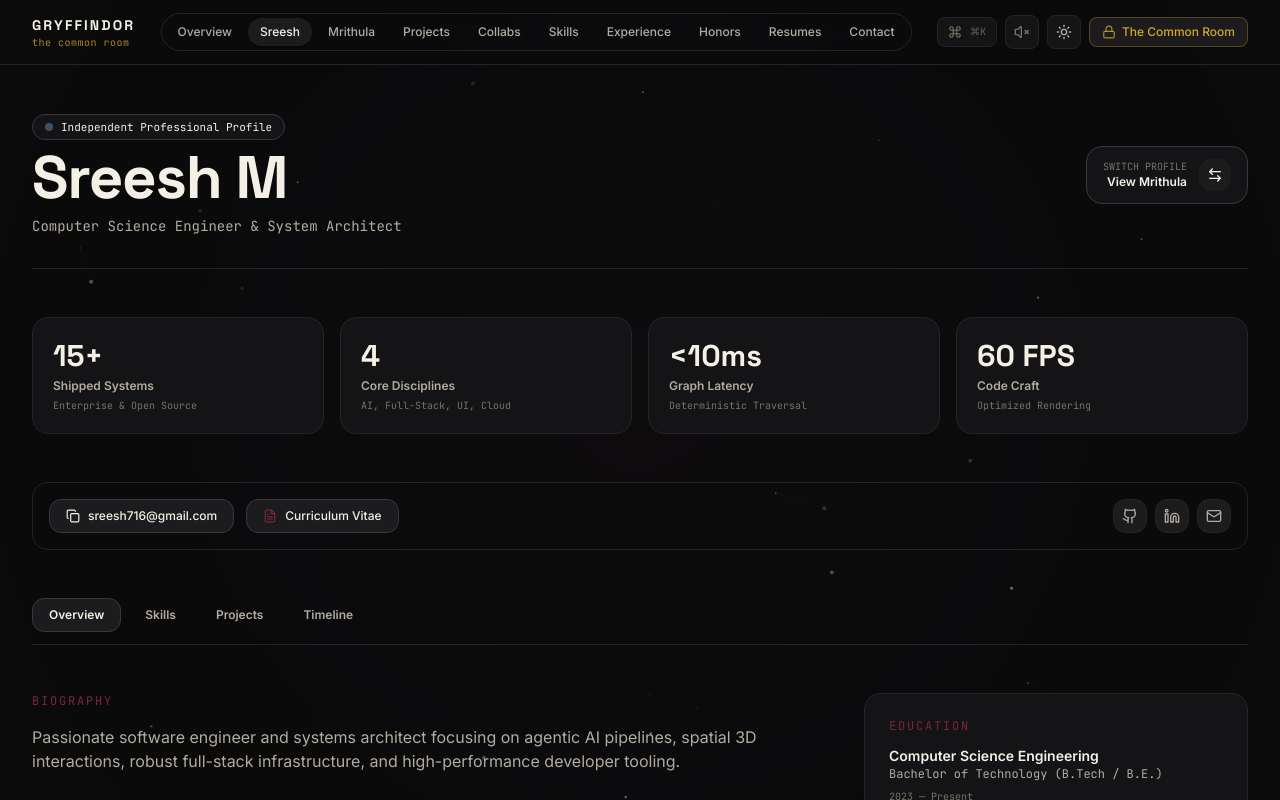
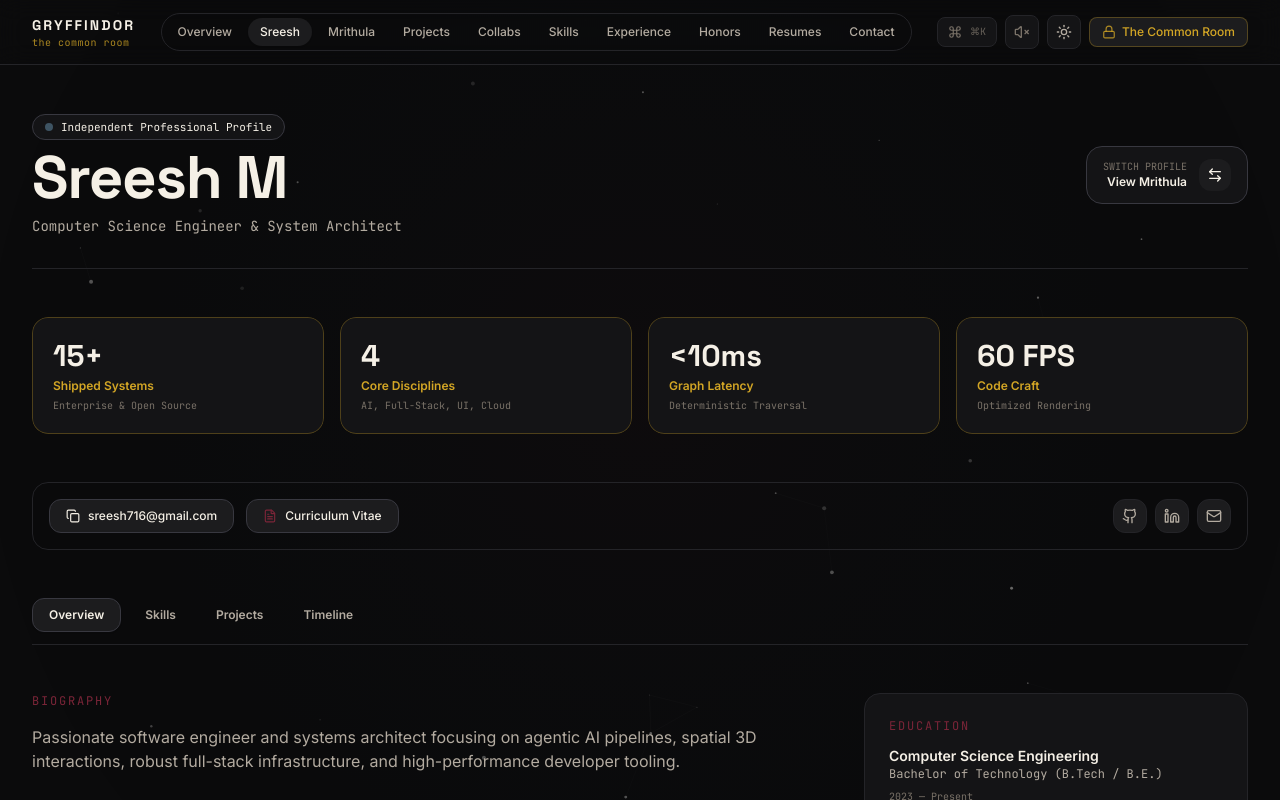
Before and after one commit to SreeshM18/GRYFFINDOR, a React (Vite) app: page /sreesh in a window 1280 px wide. Shown: the top 800 px of the page. Built offline with nearby package versions, Linux system fonts and the light colour scheme.

Commit message:
feat(server): ignore research archive in file watcher and enhance profile page with 3D perspective telemetry

```diff
--- a/src/pages/ProfilePage.tsx
+++ b/src/pages/ProfilePage.tsx
@@ -4,6 +4,7 @@ import { Mail, ArrowRight, Check, Copy, FileText, ArrowLeftRight } from 'lucide-
 import { GithubIcon, LinkedinIcon } from '../components/ui/Icons';
 import { PROFILES_DATA, INITIAL_PROJECTS, INITIAL_TIMELINE } from '../data/initialData';
 import { soundFx } from '../components/ui/AudioSynthesizer';
+import { PerspectiveCard } from '../components/ui/PerspectiveCard';
 import { ProfileId } from '../types';
 
 export const ProfilePage: React.FC<{ forcedId?: ProfileId }> = ({ forcedId }) => {
@@ -64,16 +65,18 @@ export const ProfilePage: React.FC<{ forcedId?: ProfileId }> = ({ forcedId }) =>
         </Link>
       </div>
 
-      {/* Metrics & Quick Action Bar */}
+      {/* Metrics & Quick Action Bar with 3D Perspective Tilt */}
       <div className="grid grid-cols-2 sm:grid-cols-4 gap-4">
         {profile.stats.map((stat, i) => (
-          <div key={i} className="p-5 rounded-2xl border border-border-subtle bg-surface-card space-y-1">
-            <span className="text-2xl sm:text-3xl font-display font-bold text-content-primary">
-              {stat.value}
-            </span>
-            <h4 className="text-xs font-semibold text-content-secondary">{stat.label}</h4>
-            <p className="text-[10px] font-mono text-content-muted">{stat.sub}</p>
-          </div>
+          <PerspectiveCard key={i} intensity={14} glareOpacity={0.25} className="h-full">
+            <div className="h-full p-5 rounded-2xl border border-gold/30 bg-surface-card space-y-1 shadow-sm hover:border-gold/60 transition-colors">
+              <span className="text-2xl sm:text-3xl font-display font-extrabold text-content-primary">
+                {stat.value}
+              </span>
+              <h4 className="text-xs font-semibold text-gold">{stat.label}</h4>
+              <p className="text-[10px] font-mono text-content-muted">{stat.sub}</p>
+            </div>
+          </PerspectiveCard>
         ))}
       </div>
 
--- a/vite.config.ts
+++ b/vite.config.ts
@@ -13,5 +13,8 @@ export default defineConfig({
   server: {
     port: 5173,
     host: true,
+    watch: {
+      ignored: ['**/Use this now/**', '**/.git/**', '**/dist/**'],
+    },
   },
 });
```
Also changed, not shown: src/components/showcase/KillerDimensionShowcase.tsx (line endings or trailing spaces), src/components/ui/DimensionalHUD.tsx (line endings or trailing spaces), src/components/ui/PerspectiveCard.tsx (line endings or trailing spaces), 1 other file (tests, documents, lock files or other folders).
